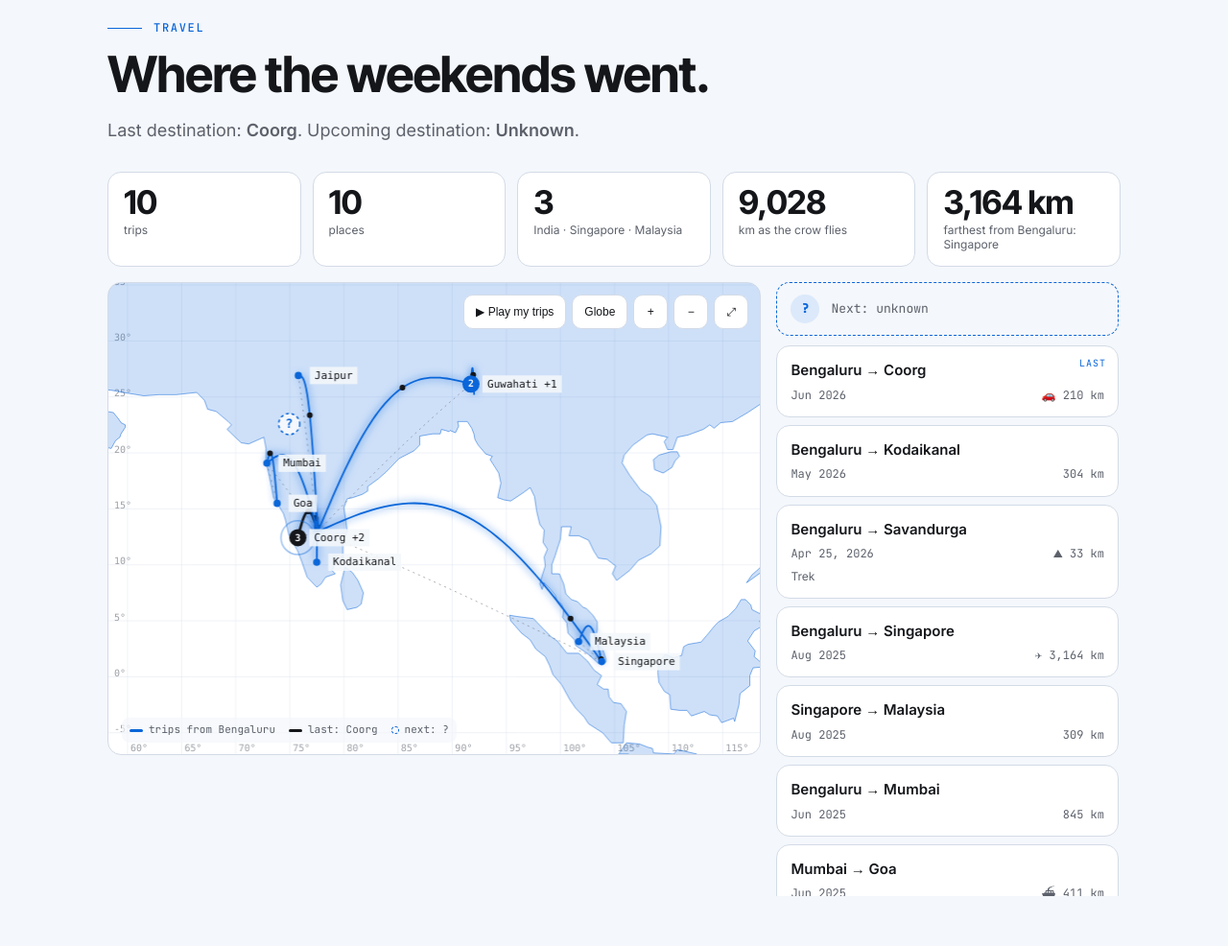
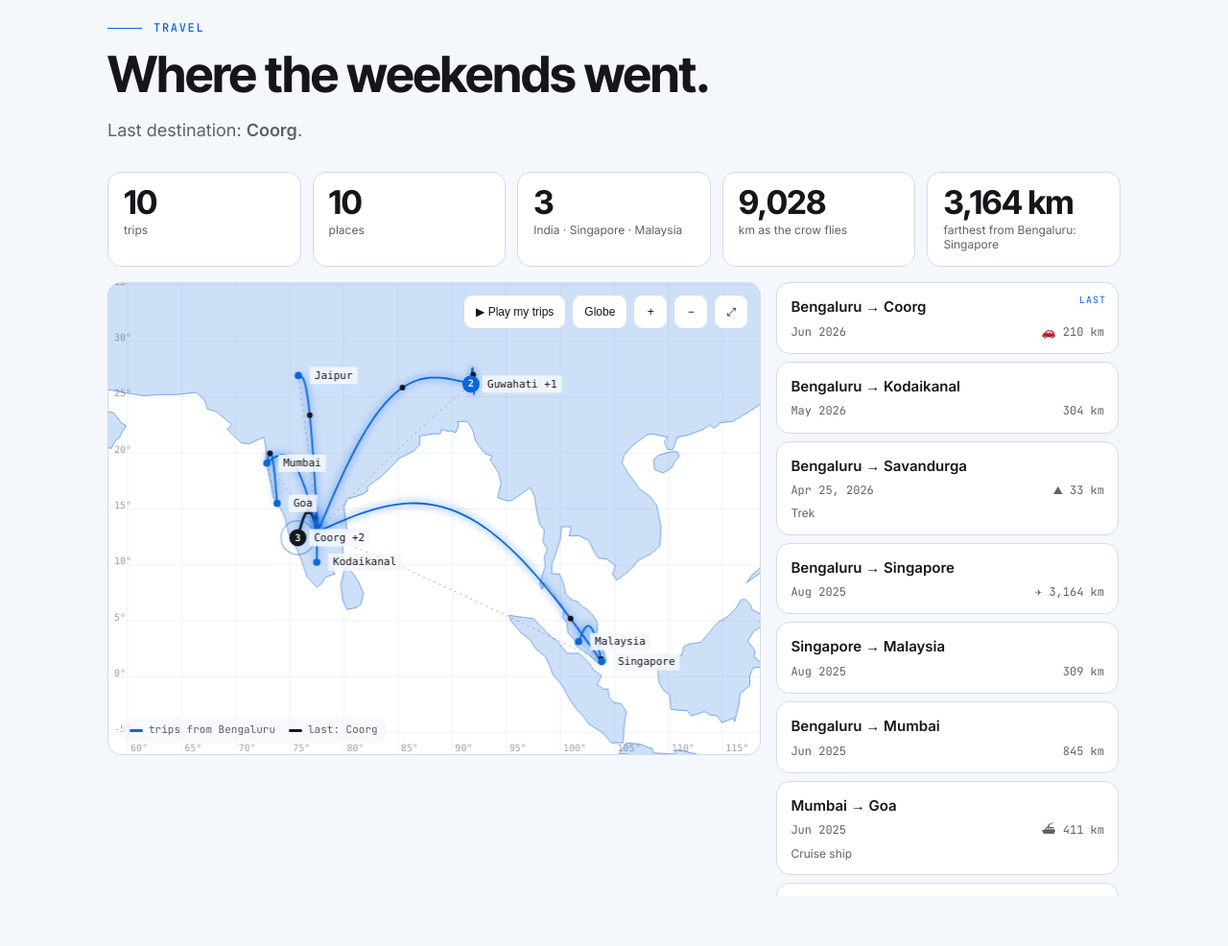
Before and after one commit to tejas-k3/tejas-kothari-portfolio, an Astro site: page /interests in a window 1280 px wide. Shown: the part 2880-3866 px from the top of the page at 96% size. Built offline with nearby package versions, Linux system fonts and the light colour scheme; Astro itself is replaced by a stand-in of ours.

Commit message:
Remove 'next trip: unknown' from the travel section and interests cards

```diff
--- a/src/components/TravelMap.astro
+++ b/src/components/TravelMap.astro
@@ -1,5 +1,5 @@
 ---
-import { trips, places, home, lastTrip, nextTrip } from "../data/travel";
+import { trips, places, home, lastTrip } from "../data/travel";
 import type { TripMeta } from "../data/travel";
 
 // Build-time validation: every name used in `trips` must exist in `places`.
@@ -35,7 +35,7 @@ const stats = [
     <header class="reveal">
       <p class="eyebrow">Travel</p>
       <h2 class="h2">Where the weekends went.</h2>
-      <p class="lede">Last destination: <b>{lastTrip}</b>. Upcoming destination: <b>{nextTrip}</b>.</p>
+      <p class="lede">Last destination: <b>{lastTrip}</b>.</p>
     </header>
 
     <div class="stats reveal" data-stats>
@@ -51,10 +51,9 @@ const stats = [
           <button type="button" data-mode aria-label="Switch between flat map and globe">Globe</button>
           <button type="button" data-zoom="1" aria-label="Zoom in">+</button><button type="button" data-zoom="-1" aria-label="Zoom out">−</button><button type="button" data-fit aria-label="Fit all trips">⤢</button>
         </div>
-        <p class="legend mono"><span><i class="k a"></i>trips from {home}</span><span><i class="k b"></i>last: {lastTrip}</span><span><i class="k c"></i>next: ?</span></p>
+        <p class="legend mono"><span><i class="k a"></i>trips from {home}</span><span><i class="k b"></i>last: {lastTrip}</span></p>
       </div>
       <aside class="log reveal" aria-label="Trip log">
-        <div class="next mono"><b>?</b><span>Next: {nextTrip.toLowerCase()}</span></div>
         <ol>
           {log.map((t) => (
             <li>
@@ -225,7 +224,6 @@ const stats = [
         const r = cands.map((q) => ({ ...q, w, h: 18 })).find((q) => !placed.some((o) => q.x < o.x + o.w && q.x + q.w > o.x && q.y < o.y + o.h && q.y + q.h > o.y));
         if (!r) return; placed.push(r); ctx.fillStyle = colors.bg; ctx.globalAlpha = 0.88; ctx.fillRect(r.x, r.y, r.w, r.h); ctx.globalAlpha = 1; ctx.fillStyle = colors.text; ctx.fillText(label, r.x + 5, r.y + 9.5);
       });
-      const hp = proj(ll(P.home)[1], ll(P.home)[0], 0.9); if (hp.vis && !tour) { const bob = reduce ? 0 : Math.sin(t / 500) * 3; ctx.beginPath(); ctx.arc(hp.x - 30, hp.y - 14 + bob, 11, 0, 7); ctx.fillStyle = colors.bg; ctx.fill(); ctx.setLineDash([3, 3]); ctx.strokeStyle = colors.accent; ctx.lineWidth = 1.5; ctx.stroke(); ctx.setLineDash([]); ctx.fillStyle = colors.accent; ctx.font = "700 13px ui-monospace, Menlo, monospace"; ctx.textAlign = "center"; ctx.fillText("?", hp.x - 30, hp.y - 13 + bob); ctx.textAlign = "left"; }
     }
     function frame(t: number) {
       if (!visible) return; stepAnim(t); stepTour(t);
@@ -252,9 +250,8 @@ const stats = [
   .hud { position: absolute; right: 12px; top: 12px; display: flex; gap: 6px; flex-wrap: wrap; justify-content: flex-end; max-width: calc(100% - 24px); }
   .hud button { min-width: 36px; height: 36px; padding: 0 12px; border-radius: 10px; border: 1px solid var(--border); background: var(--surface); color: var(--text); cursor: pointer; font-size: 12px; } .hud button:hover, .hud button[aria-pressed="true"] { border-color: var(--accent); color: var(--accent); }
   .legend { position: absolute; left: 14px; bottom: 12px; display: flex; gap: 14px; flex-wrap: wrap; font-size: 11px; color: var(--muted); background: color-mix(in srgb, var(--bg) 70%, transparent); padding: 4px 8px; border-radius: 8px; } .legend span { display: inline-flex; align-items: center; gap: 6px; }
-  .k { width: 14px; height: 3px; border-radius: 2px; display: inline-block; } .k.a { background: var(--accent); } .k.b { background: var(--text); } .k.c { background: none; border: 1.5px dashed var(--accent); height: 8px; width: 8px; border-radius: 50%; }
+  .k { width: 14px; height: 3px; border-radius: 2px; display: inline-block; } .k.a { background: var(--accent); } .k.b { background: var(--text); }
   .log { display: grid; gap: 10px; max-height: 640px; overflow: auto; padding-right: 2px; }
-  .next { display: flex; align-items: center; gap: 12px; border: 1.5px dashed var(--accent); border-radius: 14px; padding: 12px 14px; color: var(--muted); font-size: 13px; } .next b { width: 30px; height: 30px; border-radius: 50%; display: grid; place-items: center; background: var(--accent-soft); color: var(--accent); }
   .log ol { list-style: none; margin: 0; padding: 0; display: grid; gap: 8px; }
   .row { width: 100%; text-align: left; border: 1px solid var(--border); border-radius: 14px; background: var(--surface); color: var(--text); padding: 12px 14px; cursor: pointer; display: grid; gap: 4px; position: relative; transition: border-color var(--dur), transform var(--dur) var(--ease); font: inherit; }
   .row:hover, .row:focus-visible { border-color: var(--accent); transform: translateX(3px); }
--- a/src/data/content.ts
+++ b/src/data/content.ts
@@ -191,7 +191,7 @@ export const interests = [
   { icon: "◷", t: "Watch", d: "Currently rocking a Tissot PRX Powermatic 80.", href: "/interests#watch" },
   { icon: "⌖", t: "Gaming", d: "8,000+ hours in CS2.", href: "/interests#gaming" },
   { icon: "↗", t: "Markets", d: "Investing in Indian equities, guided by Rupee Engine's predictions.", href: "/interests#markets" },
-  { icon: "✈", t: "Travel", d: "Last destination: Coorg. Upcoming: unknown.", href: "/interests#travel" },
+  { icon: "✈", t: "Travel", d: "Last destination: Coorg.", href: "/interests#travel" },
 ];
 
 export const currently = [
--- a/src/data/travel.ts
+++ b/src/data/travel.ts
@@ -19,7 +19,6 @@ export const trips: Trip[] = [
 ];
 
 export const lastTrip = "Coorg";
-export const nextTrip = "Unknown"; // shown as a "?" marker near home
 
 // [lat, lon, country]
 export const places: Record<string, [number, number, string]> = {
```
Also changed, not shown: src/data/github.generated.json (+9 -9 lines).
